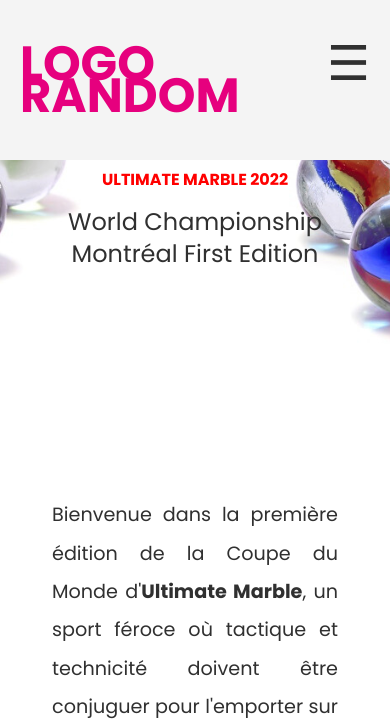
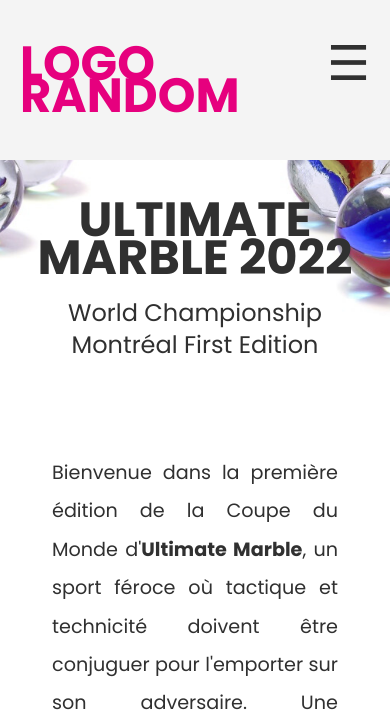
Before and after one commit to ultranawak/ultimate-marble, a PHP site: page / in a window 390 px wide. Shown: the top 719 px of the page. Run offline with PHP 8.4, Linux system fonts and the light colour scheme.

Commit message:
Update style.css

```diff
--- a/style.css
+++ b/style.css
@@ -374,6 +374,7 @@
         background-image: url(header-marble-mobile.png);
         background-size: cover;
         background-position: center;
+        height: 50vh;
     }
 
     .btn {
@@ -383,6 +384,7 @@
     .text {
         margin: auto;
         max-width: 100%;
+        padding-top : 10em;
     }
 
     .header-img {
@@ -456,7 +458,7 @@
 
 
     .games-explain h1 {
-        font-size: 1rem;
+        font-size: 5rem;
     }
 
     .text h1 {
@@ -497,8 +499,7 @@
     }
 
     .text h1 {
-        font-size: 1rem;
-        color: red;
+        font-size: 3rem;
     }
 
     .text p {
```
